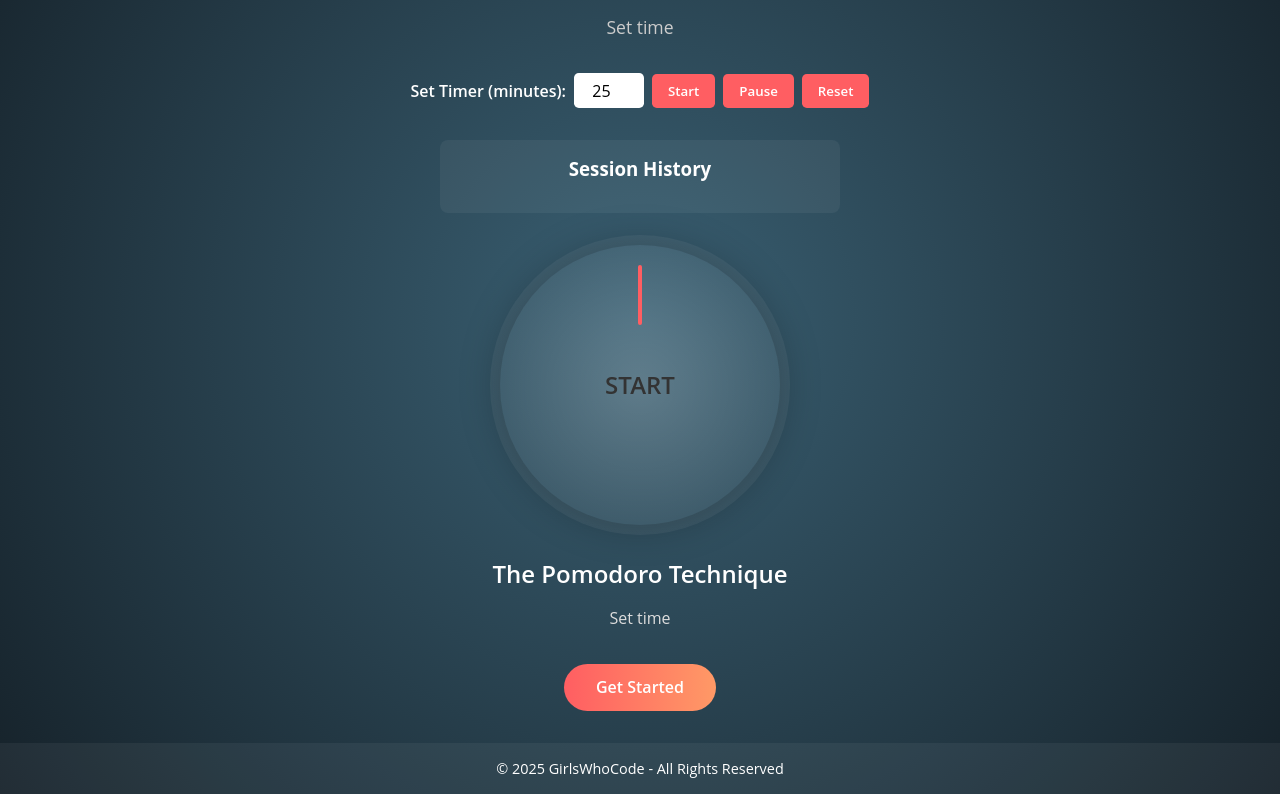
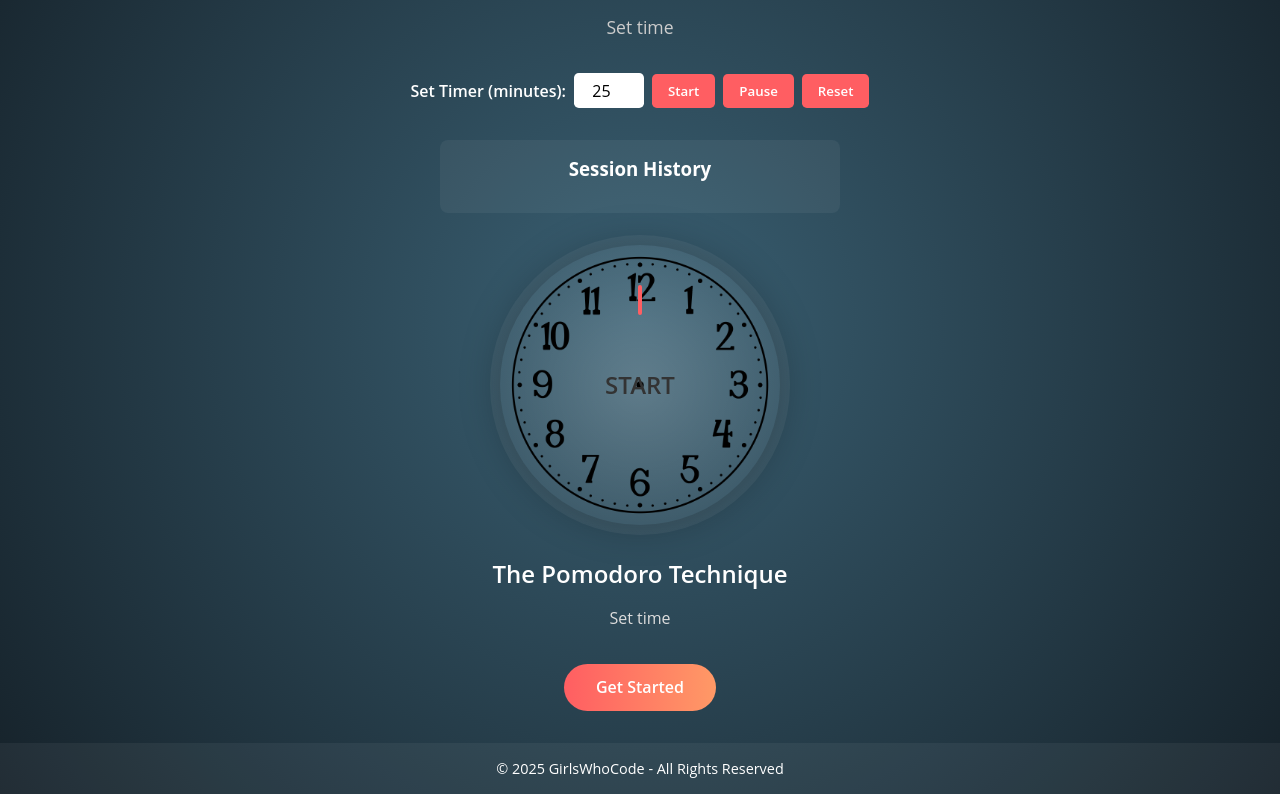
Before and after one commit to unikabista/pomodoro-, a plain HTML site: page index.html in a window 1280 px wide. Shown: the part 153-947 px from the top of the page. Drawn offline with Linux system fonts and the light colour scheme.

Commit message:
image updated

```diff
--- a/style.css
+++ b/style.css
@@ -1,4 +1,3 @@
-
 * {
   margin: 0;
   padding: 0;
@@ -30,7 +29,6 @@
   text-decoration: none;
   color: inherit;
 }
-
 
 header {
   width: 100%;
@@ -85,7 +83,6 @@
   opacity: 0.8;
 }
 
-
 main {
   flex: 1;
   display: flex;
@@ -114,7 +111,6 @@
   line-height: 1.6;
   color: #ccc;
 }
-
 
 .timer-input-container {
   margin-bottom: 2rem;
@@ -152,9 +148,6 @@
 .btn-timer:hover {
   background: #ff9966;
 }
-
-
-
 
 .timer-container {
   position: relative;
@@ -195,16 +188,15 @@
 .timer-pointer {
   position: absolute;
   width: 4px;
-    height: 60px;
+  height: 30px;
   background: #ff5e62;
-    top: 20px; /* moves pointer up near the top */
+  top: 40px; /* moves pointer up near the top */
   left: 50%;
   transform: translateX(-50%) rotate(0deg);
   transform-origin: bottom center;
   border-radius: 2px;
   transition: transform 0.25s linear;
 }
-
 
 .technique-title {
   font-size: 1.5rem;
@@ -220,7 +212,6 @@
   color: #ddd;
 }
 
-
 .btn-cta {
   background: linear-gradient(to right, #ff5e62, #ff9966);
   padding: 0.8rem 2rem;
@@ -235,7 +226,6 @@
   transform: translateY(-2px);
   opacity: 0.9;
 }
-
 
 footer {
   text-align: center;
```
Also changed, not shown: clock.png (added). Lines whose indentation alone changed are shown as unchanged.
